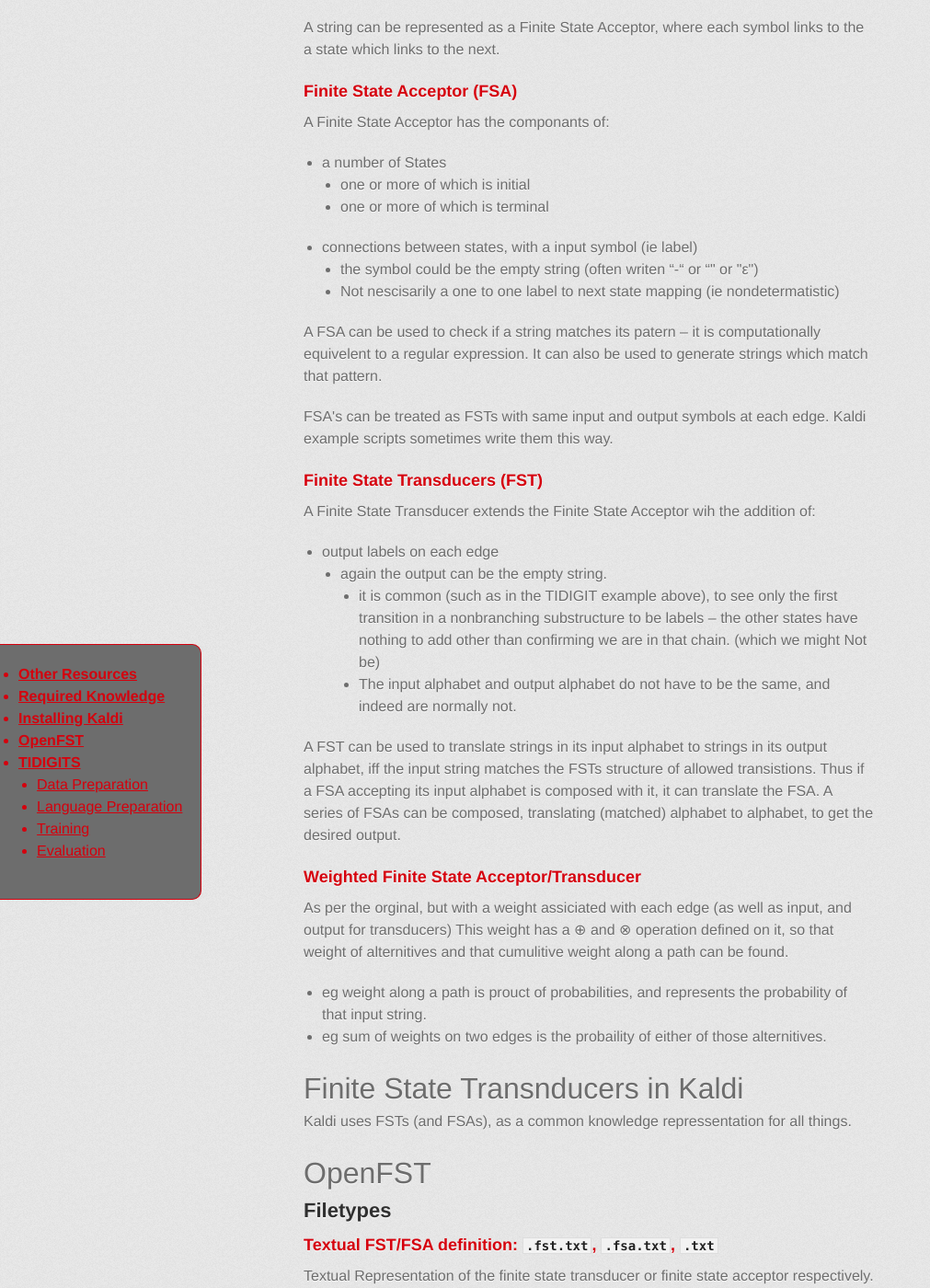
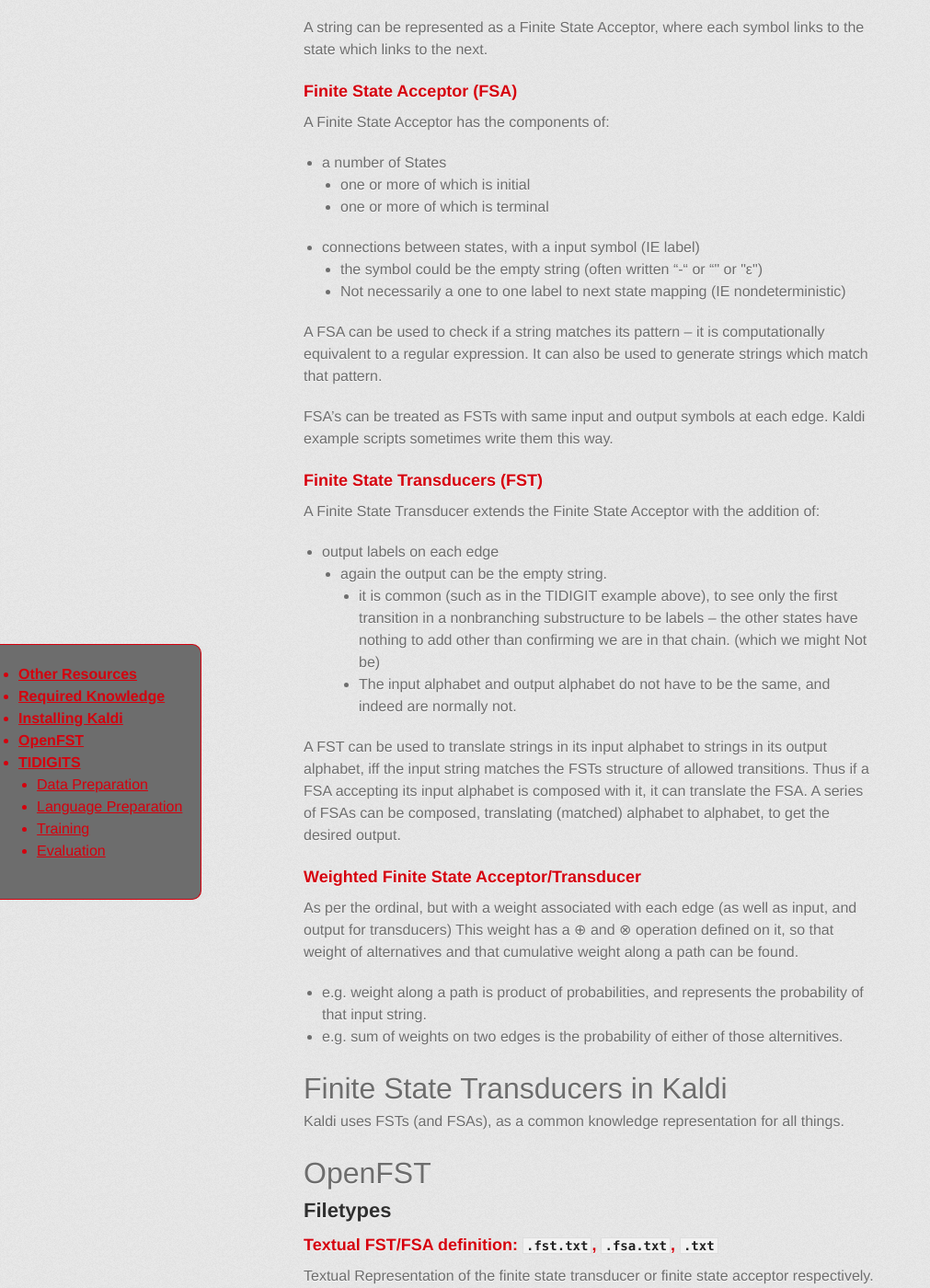
Before and after one commit to oxinabox/Kaldi-Notes, a Jekyll site: the page built from fst-example/index.md, in a window 1280 px wide and 1400 px high, scrolled down 1251 px. Shown: the whole window at 92% size, without its empty margins (0-1011 px from the left). Built offline with Jekyll 4.4.1, drawn with Linux system fonts in a browser that asks for light colours; some web fonts are replaced; Markdown is read by kramdown in place of the engine named in the settings; some of the changed text lies outside the part shown.

```diff
--- a/fst-example/index.md
+++ b/fst-example/index.md
@@ -6,70 +6,70 @@ title: Introduction to OpenFST
 
 #Introduction to Finite State Transducers
 Weighted Finite State Transducers is a generalisations of finite state machines.
-They can be used for many purposed, including implementing algorithms that are hard to write out otherwise -- such as HMMs, as well as for the representation of knowledge -- similar to a grammer.
+They can be used for many purposed, including implementing algorithms that are hard to write out otherwise -- such as HMMs, as well as for the representation of knowledge -- similar to a grammar.
 
 ##Other places to get information
  - A descent set of slides can be found [here](http://www.gavo.t.u-tokyo.ac.jp/~novakj/wfst-algorithms.pdf)
- - [The OpenFst documentation](http://www.openfst.org/twiki/bin/view/FST/FstQuickTour) and [FST Examples](http://www.openfst.org/twiki/bin/view/FST/FstExamples) are  nonaweful, though the shell  and C++ sections are intermixed.
+ - [The OpenFst documentation](http://www.openfst.org/twiki/bin/view/FST/FstQuickTour) and [FST Examples](http://www.openfst.org/twiki/bin/view/FST/FstExamples) are  nonawful, though the shell  and C++ sections are intermixed.
  - [Speech Recognition with Weighted Finite-state Transducers](http://www.cs.nyu.edu/~mohri/pub/hbka.pdf) a book chapter.
 
 ![A FST for TIDIGITS](../tidigits/lexiconFST.png)
 
-Above: An FST for pronouncing the digits 1-9 and two pronouncations of zero as:  O(o) and zero (z), as used in TIDIGITS
+Above: An FST for pronouncing the digits 1-9 and two pronouncations of zero as:  O (o) and zero (z), as used in TIDIGITS
 
 
 ##Terminology
 ###Symbols and Strings
 Symbols come from some alphabet.
-They could be letters, words, phomemes, etc.
+They could be letters, words, phonemes, etc.
 
 A string is a series of symbols from an alphabet, it can include the empty string.
 Matching the examples above, a string could be a word (spelt out), a sentence, a word (spelt out phonetically), etc.
 
-A string can be represented as a Finite State Acceptor, where each symbol links to the a state which links to the next.
+A string can be represented as a Finite State Acceptor, where each symbol links to the state which links to the next.
 
 ###Finite State Acceptor (FSA)
-A Finite State Acceptor has the componants of:
+A Finite State Acceptor has the components of:
 
  - a number of States
      - one or more of which is initial
      - one or more of which is terminal
- - connections between states, with a input symbol (ie label)
-     - the symbol could be the empty string (often writen "-" or "<eps>" or "ε")
-     - Not nescisarily a one to one label to next state mapping (ie nondetermatistic)
+ - connections between states, with a input symbol (IE label)
+     - the symbol could be the empty string (often written "-" or "<eps>" or "ε")
+     - Not necessarily a one to one label to next state mapping (IE nondeterministic)
 
-A FSA can be used to check if a string matches its patern -- it is computationally equivelent to a regular expression.
+A FSA can be used to check if a string matches its pattern -- it is computationally equivalent to a regular expression.
 It can also be used to generate strings which match that pattern.
 
-FSA&apos;s can be treated as FSTs with same input and output symbols at each edge.
+FSA's can be treated as FSTs with same input and output symbols at each edge.
 Kaldi example scripts sometimes write them this way.
 
 ###Finite State Transducers (FST)
-A Finite State Transducer extends the Finite State Acceptor wih the addition of:
+A Finite State Transducer extends the Finite State Acceptor with the addition of:
 
  - output labels on each edge
    - again the output can be the empty string.
      - it is common (such as in the TIDIGIT example above), to see only the first transition in a nonbranching substructure to be labels -- the other states have nothing to add other than confirming we are in that chain. (which we might Not be)
      - The input alphabet and output alphabet do not have to be the same, and indeed are normally not.
 
-A FST can be used to translate strings in its input alphabet to strings in its output alphabet, iff the input string matches the FSTs structure of allowed transistions.
+A FST can be used to translate strings in its input alphabet to strings in its output alphabet, iff the input string matches the FSTs structure of allowed transitions.
 Thus if a FSA accepting its input alphabet is composed with it, it can translate the FSA.
 A series of FSAs can be composed, translating (matched) alphabet to alphabet, to get the desired output.
 
 
 ###Weighted Finite State Acceptor/Transducer
-As per the orginal, but with a weight assiciated with each edge (as well as input, and output for transducers)
+As per the ordinal, but with a weight associated with each edge (as well as input, and output for transducers)
 This weight has a ⊕ and ⊗  operation defined on it,
-so that weight of alternitives and that cumulitive weight along a path can be found.
+so that weight of alternatives and that cumulative weight along a path can be found.
 
- - eg weight along a path is prouct of probabilities, and represents the probability of that input string.
- - eg sum of weights on two edges is the probaility of either of those alternitives.
+ - e.g. weight along a path is product of probabilities, and represents the probability of that input string.
+ - e.g. sum of weights on two edges is the probability of either of those alternitives.
 
 
 
-#Finite State Transnducers in Kaldi
+#Finite State Transducers in Kaldi
 
-Kaldi uses FSTs (and FSAs), as a common knowledge repressentation for all things.
+Kaldi uses FSTs (and FSAs), as a common knowledge representation for all things.
 
 
 #OpenFST
@@ -140,8 +140,8 @@ fstcommand [FLAGS] [inputfile [outputfile]]
 Which is to say an `inputfile` can optionally be provided,
 and if it is, then optionally an `outputfile` can be provided also.
 
-If either is missing then input will be taken from standard in (ie piped in, or read from keyboard if no inputpipe),
-and output will be sent to standard output (ie piped out, or printed to the terminal if there is no output pipe.), repectively.
+If either is missing then input will be taken from standard in (IE piped in, or read from keyboard if no inputpipe),
+and output will be sent to standard output (IE piped out, or printed to the terminal if there is no output pipe.), repectively.
 
 
 ####Accessing Help (manpages)
```
Also changed, not shown: other parts of fst-example/index.md (+2 -2 lines).
